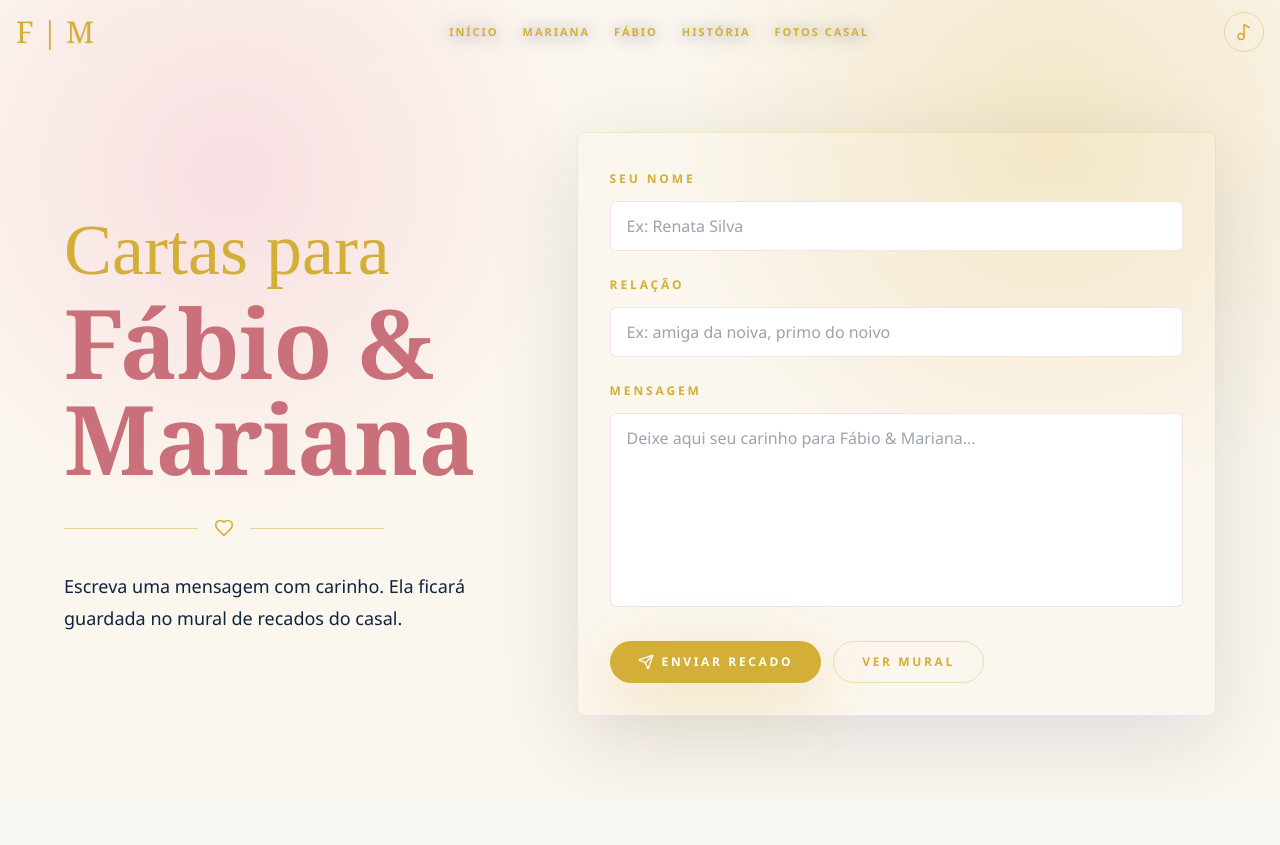
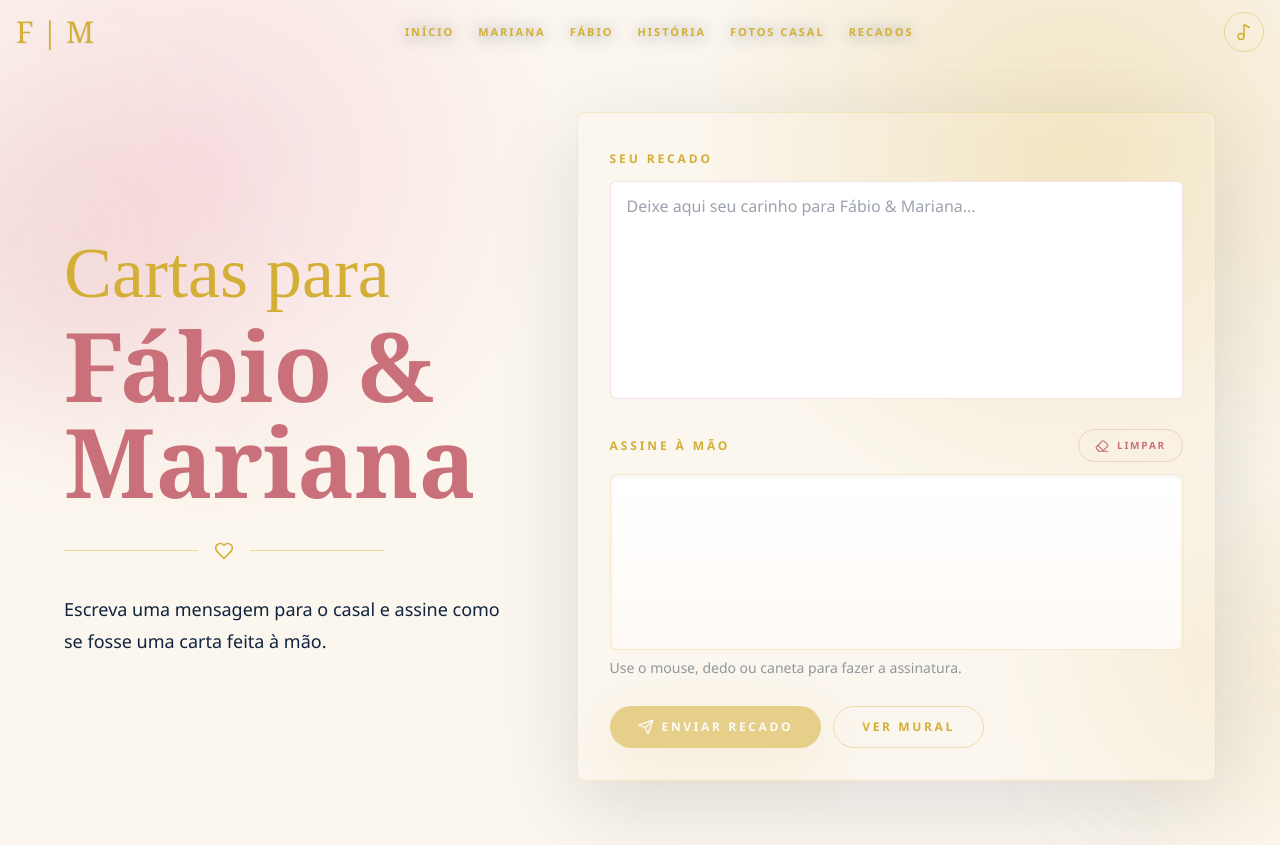
Before and after one commit to mateusrampi8-bot/fabio-mariana-casamento, a Next.js app: page /deixar-recado in a window 1280 px wide. Before the commit the page ends 800 px from the top, so only its background shows below. Built offline with nearby package versions, Linux system fonts and the light colour scheme.

Commit message:
Add handwritten guest messages

```diff
--- a/app/data.ts
+++ b/app/data.ts
@@ -15,7 +15,8 @@ export const pages = [
   { label: "Mariana", href: "/mariana" },
   { label: "Fábio", href: "/fabio" },
   { label: "História", href: "/nossa-historia" },
-  { label: "Fotos Casal", href: "/fotos-casal" }
+  { label: "Fotos Casal", href: "/fotos-casal" },
+  { label: "Recados", href: "/recados" }
 ];
 
 export const galleryImages = [
--- a/app/deixar-recado/page.tsx
+++ b/app/deixar-recado/page.tsx
@@ -1,26 +1,103 @@
 "use client";
 
 import Link from "next/link";
-import { Heart, Send } from "lucide-react";
-import { FormEvent, useState } from "react";
+import { Eraser, Heart, Send } from "lucide-react";
+import { FormEvent, PointerEvent as ReactPointerEvent, useEffect, useRef, useState } from "react";
 import { PageShell } from "../components";
 
 export default function DeixarRecado() {
-  const [name, setName] = useState("");
-  const [relation, setRelation] = useState("");
   const [message, setMessage] = useState("");
+  const [hasSignature, setHasSignature] = useState(false);
+  const [isDrawing, setIsDrawing] = useState(false);
   const [status, setStatus] = useState<"idle" | "sending" | "sent" | "error">("idle");
   const [error, setError] = useState("");
+  const canvasRef = useRef<HTMLCanvasElement | null>(null);
+
+  useEffect(() => {
+    const canvas = canvasRef.current;
+    if (!canvas) return;
+
+    const rect = canvas.getBoundingClientRect();
+    const scale = window.devicePixelRatio || 1;
+    canvas.width = Math.max(1, Math.floor(rect.width * scale));
+    canvas.height = Math.max(1, Math.floor(rect.height * scale));
+
+    const context = canvas.getContext("2d");
+    if (!context) return;
+
+    context.scale(scale, scale);
+    context.lineCap = "round";
+    context.lineJoin = "round";
+    context.lineWidth = 3;
+    context.strokeStyle = "#10233F";
+  }, []);
+
+  function getPoint(event: ReactPointerEvent<HTMLCanvasElement>) {
+    const canvas = canvasRef.current;
+    if (!canvas) return { x: 0, y: 0 };
+
+    const rect = canvas.getBoundingClientRect();
+    return {
+      x: event.clientX - rect.left,
+      y: event.clientY - rect.top
+    };
+  }
+
+  function startDrawing(event: ReactPointerEvent<HTMLCanvasElement>) {
+    const canvas = canvasRef.current;
+    const context = canvas?.getContext("2d");
+    if (!canvas || !context) return;
+
+    event.currentTarget.setPointerCapture(event.pointerId);
+    const point = getPoint(event);
+    context.beginPath();
+    context.moveTo(point.x, point.y);
+    setIsDrawing(true);
+    setHasSignature(true);
+  }
+
+  function draw(event: ReactPointerEvent<HTMLCanvasElement>) {
+    if (!isDrawing) return;
+
+    const context = canvasRef.current?.getContext("2d");
+    if (!context) return;
+
+    const point = getPoint(event);
+    context.lineTo(point.x, point.y);
+    context.stroke();
+  }
+
+  function stopDrawing() {
+    const context = canvasRef.current?.getContext("2d");
+    context?.closePath();
+    setIsDrawing(false);
+  }
+
+  function clearSignature() {
+    const canvas = canvasRef.current;
+    const context = canvas?.getContext("2d");
+    if (!canvas || !context) return;
+
+    context.clearRect(0, 0, canvas.width, canvas.height);
+    setHasSignature(false);
+  }
 
   async function submitMessage(event: FormEvent<HTMLFormElement>) {
     event.preventDefault();
     setStatus("sending");
     setError("");
 
+    const signature = canvasRef.current?.toDataURL("image/png") ?? "";
+
     const response = await fetch("/api/recados", {
       method: "POST",
       headers: { "Content-Type": "application/json" },
-      body: JSON.stringify({ name, relation, message })
+      body: JSON.stringify({
+        name: "Assinatura manual",
+        relation: "",
+        message,
+        signature
+      })
     });
 
     const payload = (await response.json().catch(() => ({}))) as { error?: string };
@@ -32,15 +109,17 @@ export default function DeixarRecado() {
     }
 
     setStatus("sent");
-    setName("");
-    setRelation("");
     setMessage("");
+    clearSignature();
   }
 
   return (
     <PageShell>
       <section className="relative min-h-screen overflow-hidden bg-[#fbf6ee] px-5 pb-16 pt-28 md:px-8">
-        <div className="pointer-events-none absolute inset-0 bg-[radial-gradient(circle_at_18%_22%,rgba(247,215,221,0.75),transparent_28%),radial-gradient(circle_at_82%_18%,rgba(212,175,55,0.22),transparent_30%)]" />
+        <div className="pointer-events-none absolute inset-0 bg-[radial-gradient(circle_at_16%_20%,rgba(247,215,221,0.78),transparent_28%),radial-gradient(circle_at_84%_18%,rgba(212,175,55,0.24),transparent_30%),linear-gradient(115deg,rgba(212,175,55,0.09)_0_1px,transparent_1px_46px)]" />
+        <div className="pointer-events-none absolute -left-24 top-28 h-72 w-72 rounded-full border border-rose/20 bg-rose/10 blur-3xl" />
+        <div className="pointer-events-none absolute -right-24 bottom-10 h-72 w-72 rounded-full border border-champagne/20 bg-champagne/10 blur-3xl" />
+
         <div className="relative mx-auto grid min-h-[78vh] max-w-6xl items-center gap-10 md:grid-cols-[0.85fr_1.15fr]">
           <div>
             <p className="font-script text-6xl text-champagne md:text-7xl">Cartas para</p>
@@ -51,55 +130,56 @@ export default function DeixarRecado() {
               <span className="h-px flex-1 bg-champagne/45" />
             </div>
             <p className="max-w-md text-lg leading-8 text-navy/68">
-              Escreva uma mensagem com carinho. Ela ficará guardada no mural de recados do casal.
+              Escreva uma mensagem para o casal e assine como se fosse uma carta feita à mão.
             </p>
           </div>
 
-          <form onSubmit={submitMessage} className="rounded-lg border border-champagne/20 bg-white/82 p-6 shadow-soft backdrop-blur md:p-8">
+          <form onSubmit={submitMessage} className="rounded-lg border border-champagne/20 bg-white/86 p-6 shadow-soft backdrop-blur md:p-8">
             <label className="block">
-              <span className="text-xs font-semibold uppercase tracking-[0.24em] text-champagne">Seu nome</span>
-              <input
-                value={name}
-                onChange={(event) => setName(event.target.value)}
-                maxLength={80}
-                required
-                className="mt-3 w-full rounded-md border border-rose/20 bg-white px-4 py-3 text-navy outline-none transition focus:border-champagne"
-                placeholder="Ex: Renata Silva"
-              />
-            </label>
-
-            <label className="mt-5 block">
-              <span className="text-xs font-semibold uppercase tracking-[0.24em] text-champagne">Relação</span>
-              <input
-                value={relation}
-                onChange={(event) => setRelation(event.target.value)}
-                maxLength={80}
-                className="mt-3 w-full rounded-md border border-rose/20 bg-white px-4 py-3 text-navy outline-none transition focus:border-champagne"
-                placeholder="Ex: amiga da noiva, primo do noivo"
-              />
-            </label>
-
-            <label className="mt-5 block">
-              <span className="text-xs font-semibold uppercase tracking-[0.24em] text-champagne">Mensagem</span>
+              <span className="text-xs font-semibold uppercase tracking-[0.24em] text-champagne">Seu recado</span>
               <textarea
                 value={message}
                 onChange={(event) => setMessage(event.target.value)}
                 maxLength={700}
                 required
-                rows={7}
+                rows={8}
                 className="mt-3 w-full resize-none rounded-md border border-rose/20 bg-white px-4 py-3 text-navy outline-none transition focus:border-champagne"
                 placeholder="Deixe aqui seu carinho para Fábio & Mariana..."
               />
             </label>
 
+            <div className="mt-6">
+              <div className="flex items-center justify-between gap-4">
+                <span className="text-xs font-semibold uppercase tracking-[0.24em] text-champagne">Assine à mão</span>
+                <button
+                  type="button"
+                  onClick={clearSignature}
+                  className="inline-flex items-center gap-2 rounded-full border border-rose/25 px-4 py-2 text-[10px] font-semibold uppercase tracking-[0.18em] text-rose transition hover:border-rose"
+                >
+                  <Eraser size={14} />
+                  Limpar
+                </button>
+              </div>
+              <canvas
+                ref={canvasRef}
+                onPointerDown={startDrawing}
+                onPointerMove={draw}
+                onPointerUp={stopDrawing}
+                onPointerLeave={stopDrawing}
+                className="mt-3 h-44 w-full touch-none rounded-md border border-champagne/25 bg-[linear-gradient(180deg,#fff,#fffaf6)] shadow-inner outline-none"
+                aria-label="Campo para assinar à mão livre"
+              />
+              <p className="mt-2 text-sm text-navy/45">Use o mouse, dedo ou caneta para fazer a assinatura.</p>
+            </div>
+
             {status === "error" ? <p className="mt-4 text-sm text-rose">{error}</p> : null}
-            {status === "sent" ? <p className="mt-4 text-sm text-navy/70">Seu recado foi enviado e já pode aparecer no mural.</p> : null}
+            {status === "sent" ? <p className="mt-4 text-sm text-navy/70">Seu recado foi enviado para o mural.</p> : null}
 
             <div className="mt-7 flex flex-col gap-3 sm:flex-row">
               <button
                 type="submit"
-                disabled={status === "sending"}
-                className="inline-flex items-center justify-center gap-2 rounded-full bg-champagne px-7 py-3 text-xs font-semibold uppercase tracking-[0.22em] text-white shadow-gold transition hover:scale-[1.02] disabled:opacity-60"
+                disabled={status === "sending" || !message.trim() || !hasSignature}
+                className="inline-flex items-center justify-center gap-2 rounded-full bg-champagne px-7 py-3 text-xs font-semibold uppercase tracking-[0.22em] text-white shadow-gold transition hover:scale-[1.02] disabled:cursor-not-allowed disabled:opacity-55"
               >
                 <Send size={16} />
                 {status === "sending" ? "Enviando" : "Enviar recado"}
--- a/app/recados/page.tsx
+++ b/app/recados/page.tsx
@@ -10,6 +10,7 @@ type GuestMessage = {
   name: string;
   relation: string;
   message: string;
+  signature?: string;
   createdAt: string;
 };
 
@@ -32,8 +33,9 @@ export default function Recados() {
   return (
     <PageShell>
       <PageHero eyebrow="Cartas para" title="Fábio & Mariana" subtitle="Palavras escritas por quem caminhou conosco até aqui." dark />
-      <section className="bg-[#fbf6ee] px-5 py-20 md:px-8">
-        <div className="mx-auto max-w-7xl">
+      <section className="relative bg-[#fbf6ee] px-5 py-20 md:px-8">
+        <div className="pointer-events-none absolute inset-0 bg-[radial-gradient(circle_at_12%_12%,rgba(247,215,221,0.62),transparent_28%),radial-gradient(circle_at_88%_18%,rgba(212,175,55,0.18),transparent_30%)]" />
+        <div className="relative mx-auto max-w-7xl">
           <div className="mb-12 flex flex-col items-center justify-between gap-6 text-center md:flex-row md:text-left">
             <div>
               <p className="font-script text-5xl text-champagne">Mural de carinho</p>
@@ -68,7 +70,7 @@ export default function Recados() {
 
           <div className="grid gap-5 md:grid-cols-2 xl:grid-cols-3">
             {messages.map((item) => (
-              <article key={item.id} className="rounded-lg border border-champagne/18 bg-white/82 p-6 shadow-soft">
+              <article key={item.id} className="rounded-lg border border-champagne/18 bg-white/86 p-6 shadow-soft">
                 <div className="mb-5 flex items-start justify-between gap-4">
                   <div>
                     <h3 className="font-serif text-2xl text-navy">{item.name}</h3>
@@ -77,7 +79,14 @@ export default function Recados() {
                   <MessageCircle className="shrink-0 text-champagne" size={22} />
                 </div>
                 <p className="text-base leading-8 text-navy/68">“{item.message}”</p>
-                <Heart className="mx-auto mt-6 text-rose/75" size={18} />
+                {item.signature ? (
+                  <div className="mt-6 rounded-md border border-champagne/15 bg-[#fffaf6] px-4 py-3">
+                    <p className="mb-2 text-[10px] font-semibold uppercase tracking-[0.2em] text-champagne">Assinatura</p>
+                    <img src={item.signature} alt="Assinatura feita à mão" className="h-20 max-w-full object-contain object-left" />
+                  </div>
+                ) : (
+                  <Heart className="mx-auto mt-6 text-rose/75" size={18} />
+                )}
               </article>
             ))}
           </div>
```
Also changed, not shown: app/api/recados/route.ts (+20 -3 lines).
